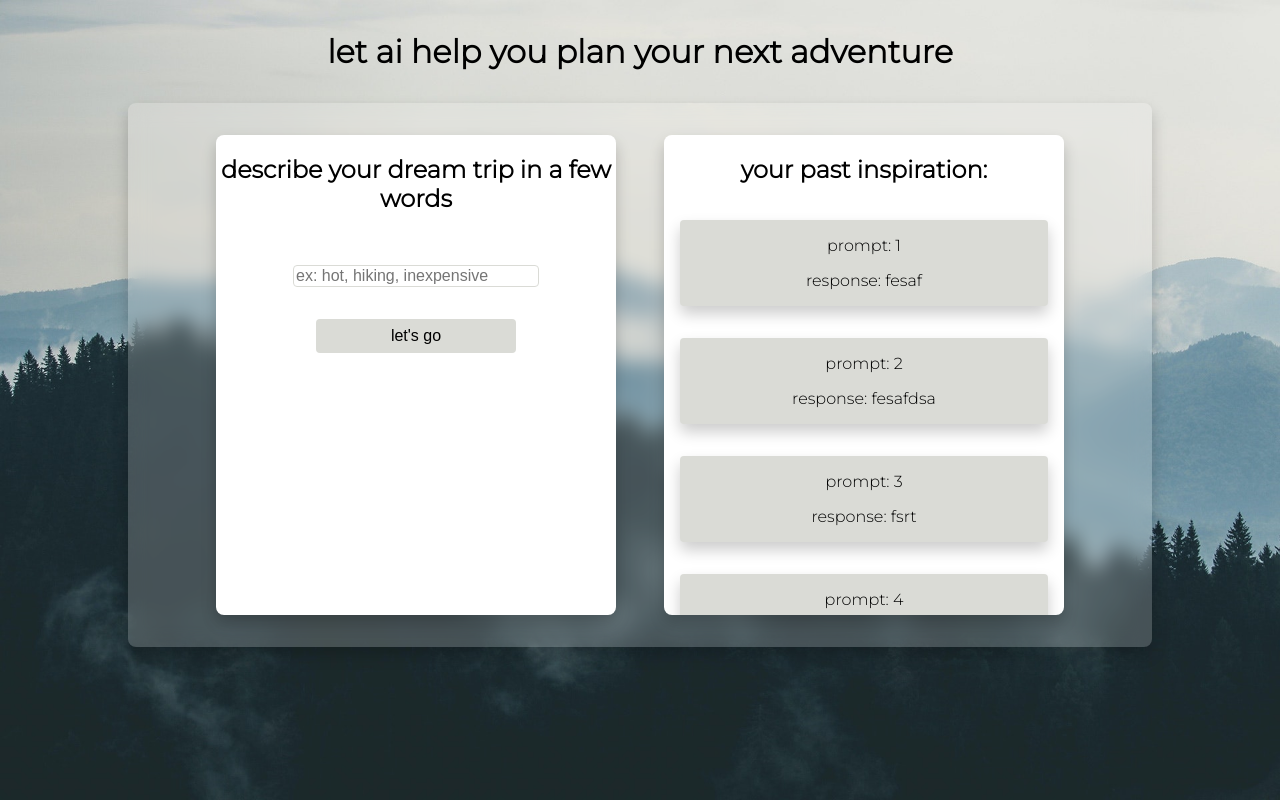
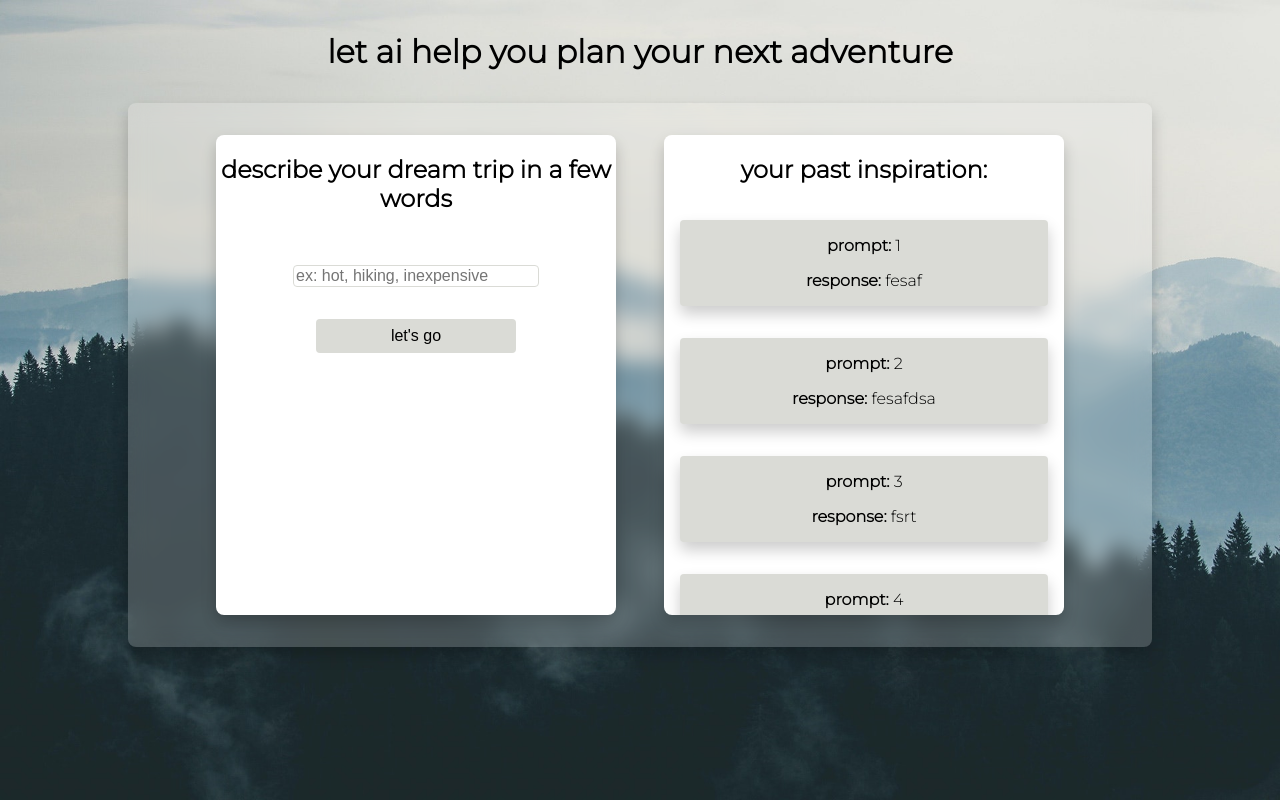
Before and after one commit to whiteheadol/shopify-completions, a React (Create React App) app: page / in a window 1280 px wide. Built offline with nearby package versions, Linux system fonts and the light colour scheme.

Commit message:
Change idea styling

```diff
--- a/src/components/Idea.js
+++ b/src/components/Idea.js
@@ -4,8 +4,8 @@ import './Idea.css'
 const Idea = ({ prompt, response }) => {
   return (
     <div className="idea">
-      <p>prompt: {prompt}</p>
-      <p>response: {response}</p>
+      <p><strong>prompt: </strong>{prompt}</p>
+      <p><strong>response: </strong>{response}</p>
     </div>
   )
 };
```
